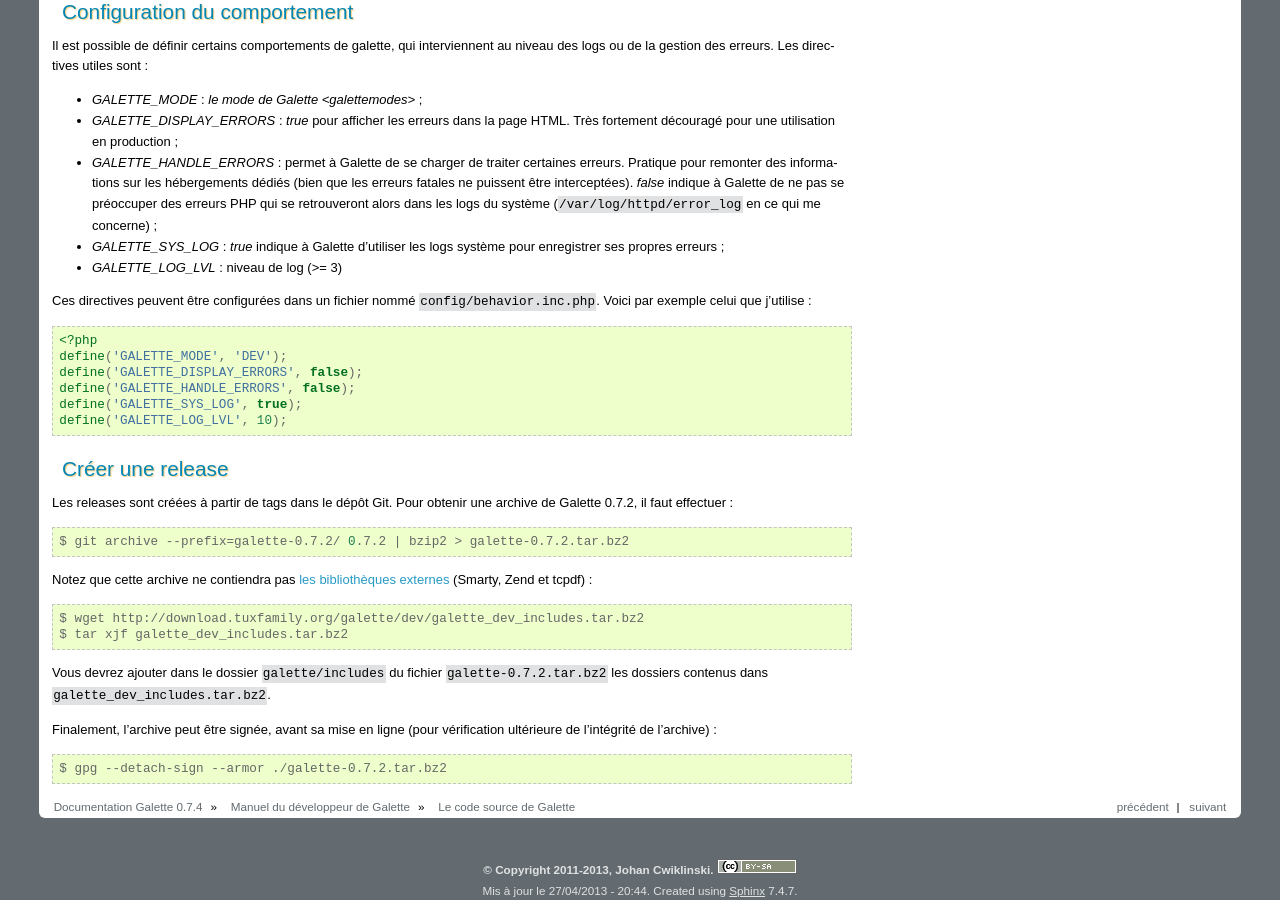
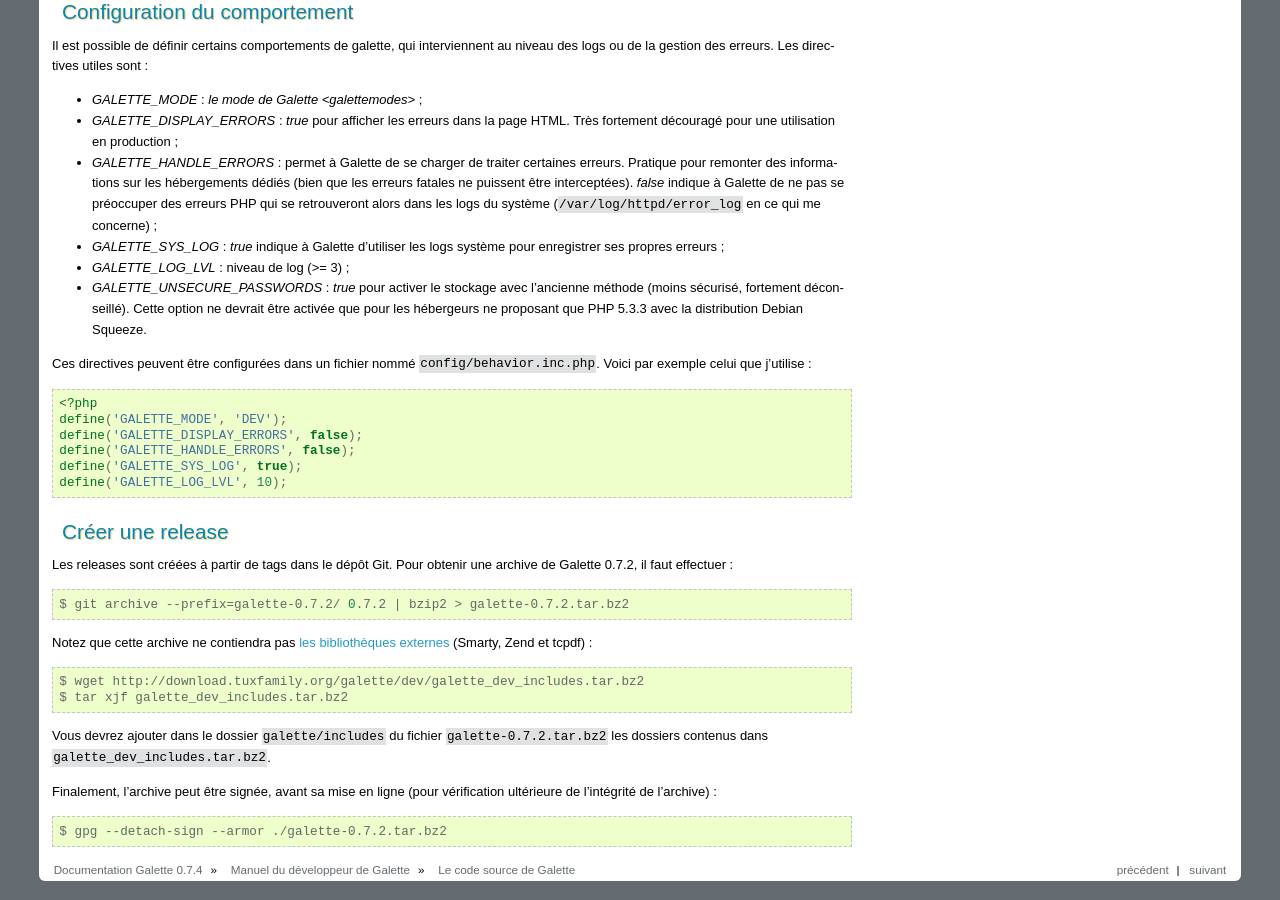
Before and after one commit to galette/galettedoc, a Sphinx documentation site: the page built from source/development/codage.rst, in a window 1280 px wide and 900 px high, scrolled down 2428 px. Built offline with Sphinx 7.4.7, drawn with Linux system fonts in a browser that asks for light colours.

Commit message:
Ajout de l'option pour réactiver l'ancien stockage des mots de passe (PHP 5.3.3 sous Debian Squeeze)

```diff
--- a/source/development/codage.rst
+++ b/source/development/codage.rst
@@ -148,7 +148,8 @@ Il est possible de définir certains comportements de galette, qui interviennent
 * `GALETTE_DISPLAY_ERRORS` : `true` pour afficher les erreurs dans la page HTML. Très fortement découragé pour une utilisation en production ;
 * `GALETTE_HANDLE_ERRORS` : permet à Galette de se charger de traiter certaines erreurs. Pratique pour remonter des informations sur les hébergements dédiés (bien que les erreurs fatales ne puissent être interceptées). `false` indique à Galette de ne pas se préoccuper des erreurs PHP qui se retrouveront alors dans les logs du système (``/var/log/httpd/error_log`` en ce qui me concerne) ;
 * `GALETTE_SYS_LOG` : `true` indique à Galette d'utiliser les logs système pour enregistrer ses propres erreurs ;
-* `GALETTE_LOG_LVL` : niveau de log (>= 3)
+* `GALETTE_LOG_LVL` : niveau de log (>= 3) ;
+* `GALETTE_UNSECURE_PASSWORDS` : `true` pour activer le stockage avec l'ancienne méthode (moins sécurisé, fortement déconseillé). Cette option ne devrait être activée que pour les hébergeurs ne proposant que PHP 5.3.3 avec la distribution Debian Squeeze.
 
 Ces directives peuvent être configurées dans un fichier nommé ``config/behavior.inc.php``. Voici par exemple celui que j'utilise :
 
```
